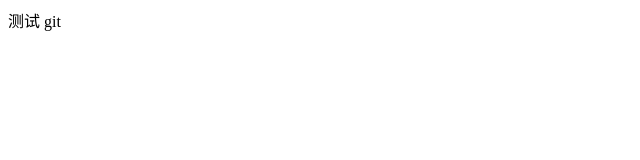
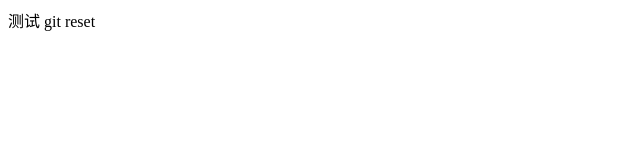
Before and after one commit to milixie/Git, a plain HTML site: page home/index.html in a window 1280 px wide. Shown: the full height of the page, 0-640 px from the left. Drawn offline with Linux system fonts and the light colour scheme.

Commit message:
test reset

```diff
--- a/home/index.html
+++ b/home/index.html
@@ -4,6 +4,6 @@
 	<title>git</title>
 </head>
 <body>
-<div> 测试 git</div>
+<div> 测试 git reset </div>
 </body>
 </html>
```
